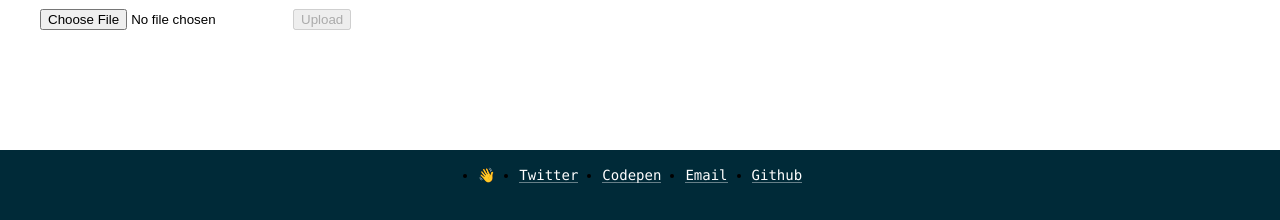
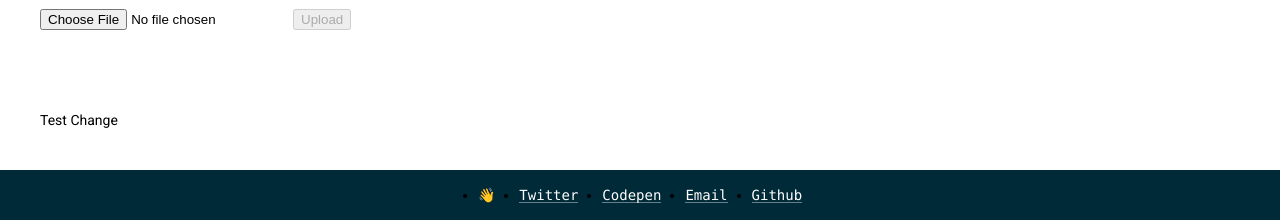
Before and after one commit to BuddhikaChandrasiri/iit-cc-app, an Angular app: page /#/settings in a window 1280 px wide. Shown: the part 526-746 px from the top of the page. Built offline with nearby package versions, Linux system fonts and the light colour scheme.

Commit message:
cifig change 01

```diff
--- a/src/app/settings/settings.component.html
+++ b/src/app/settings/settings.component.html
@@ -8,5 +8,5 @@
 
 </section>
 <section class="section">
-
+ Test Change
 </section>
```
